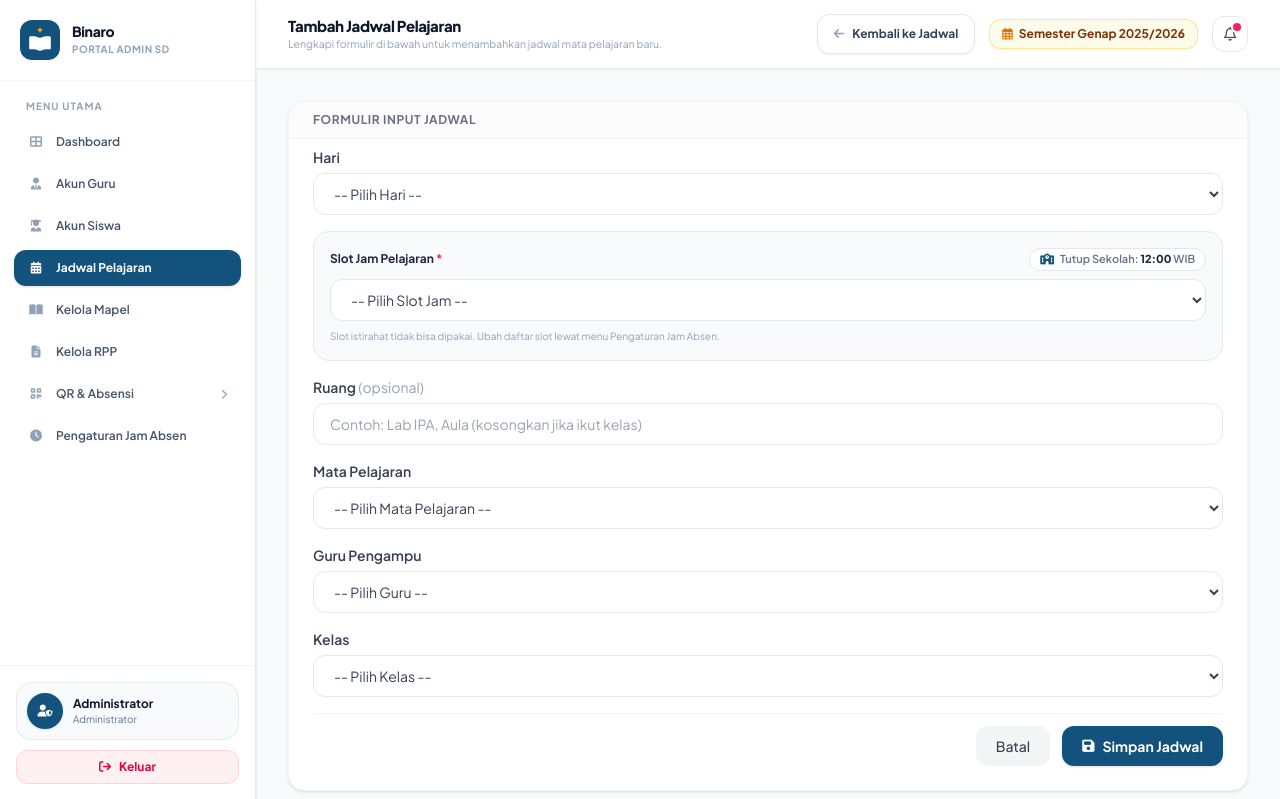
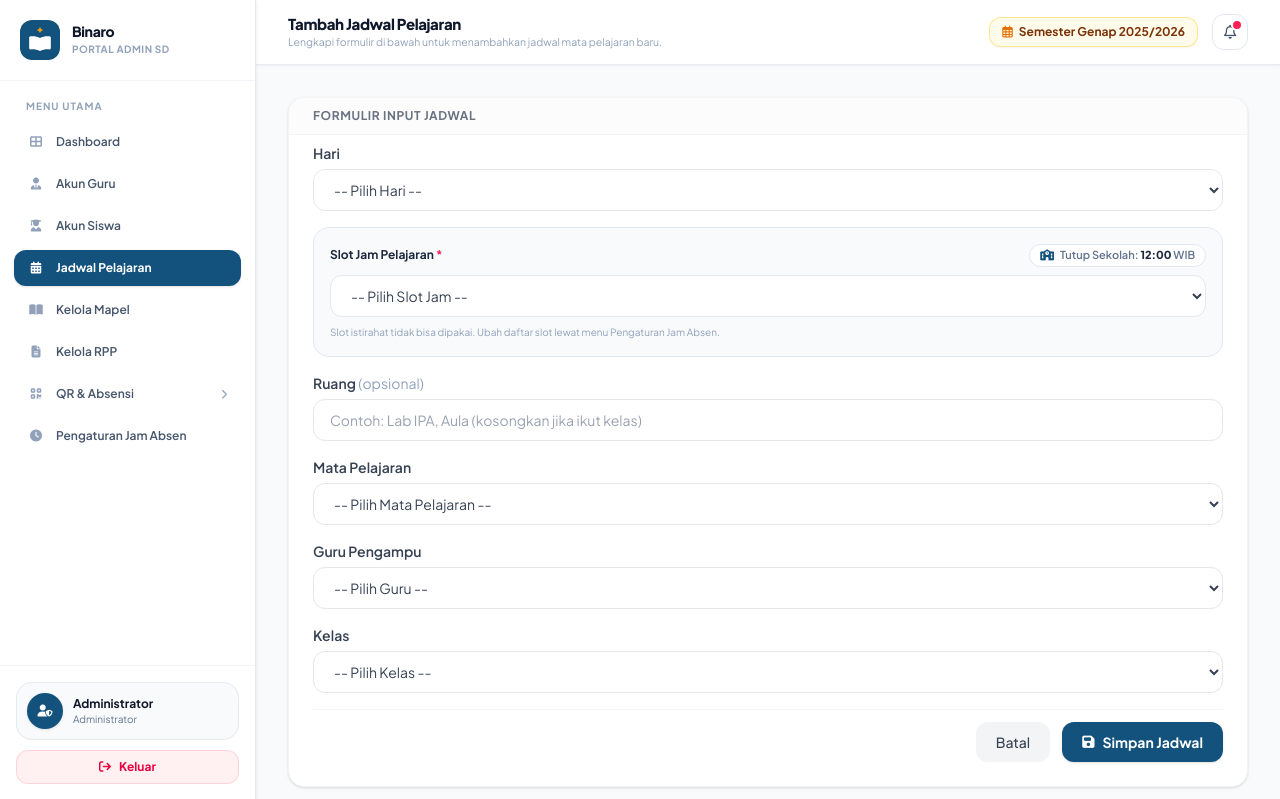
Before and after one commit to MughniIanAkmal/Binaro, a Laravel app: page /jadwal/create in a window 1280 px wide. Shown: the top 799 px of the page. Run offline with Laravel 12, Linux system fonts and the light colour scheme; the visitor is signed in with stand-in values (Sample User, id 1); data comes from the database, SQL or seed files in the repository; style sheets or scripts are compiled from the project's sources; parts of the project's set-up code (start-up, migrations or seed data) failed here and were passed over.

Commit message:
Hapus tombol kembali ke jadwal pada form tambah dan edit jadwal

```diff
--- a/laravel/resources/views/jadwal/create.blade.php
+++ b/laravel/resources/views/jadwal/create.blade.php
@@ -3,13 +3,6 @@
 @section('page_title', 'Tambah Jadwal Pelajaran')
 @section('page_subtitle', 'Lengkapi formulir di bawah untuk menambahkan jadwal mata pelajaran baru.')
 @section('hide_global_errors', '1')
-
-@section('header_actions')
-    <a href="{{ route('jadwal.index') }}" class="inline-flex items-center gap-2 px-4 h-10 rounded-xl text-[12px] font-bold text-slate-700 bg-white border border-slate-200 hover:bg-slate-50 transition shadow-xs">
-        <i class="fas fa-arrow-left text-slate-400"></i>
-        <span>Kembali ke Jadwal</span>
-    </a>
-@endsection
 
 @section('content')
 <div class="space-y-6">
```
Also changed, not shown: laravel/resources/views/jadwal/edit.blade.php (+0 -7 lines).
